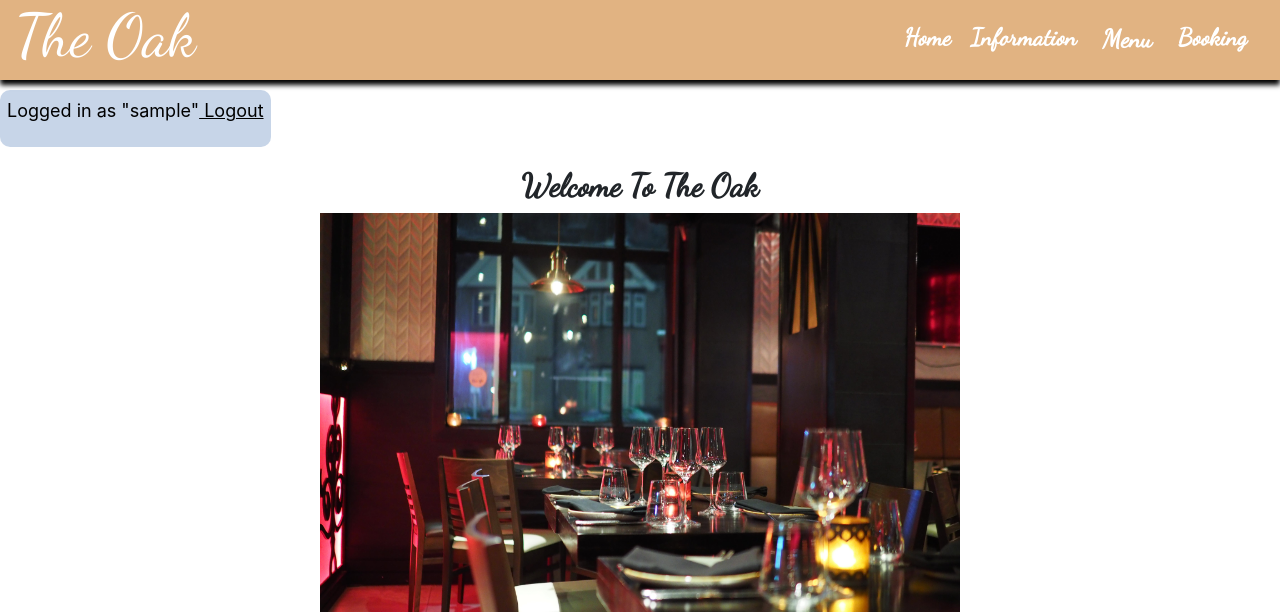
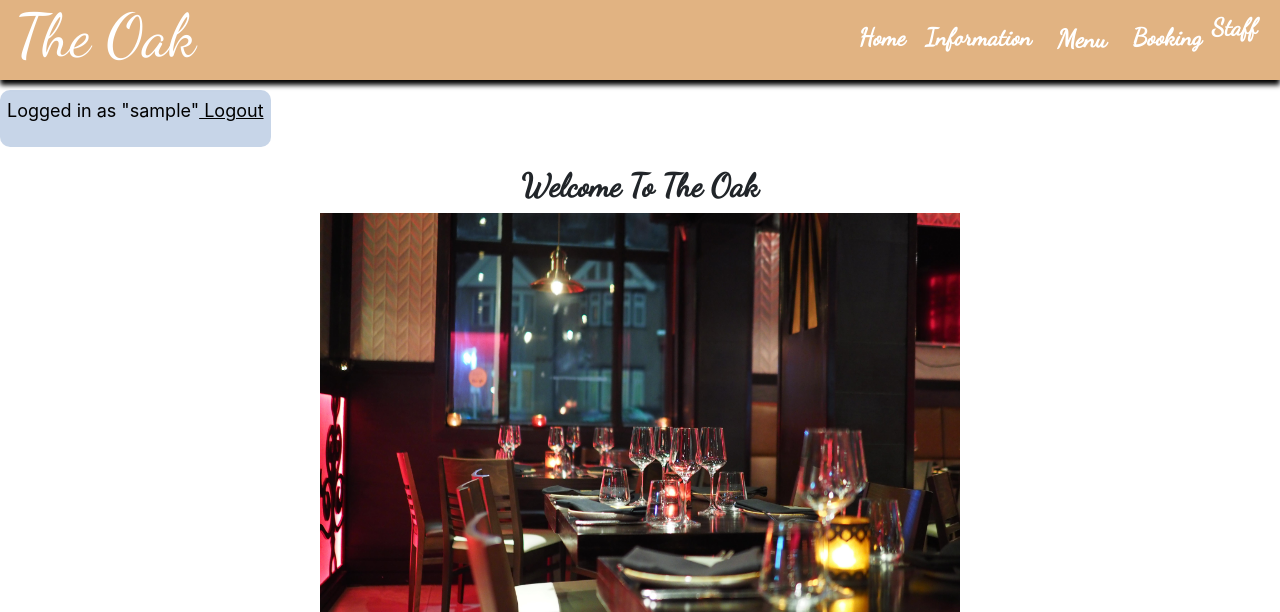
Before and after one commit to oscarbutler/restaurant, a Django app: page / in a window 1280 px wide. Shown: the top 612 px of the page. Run offline with Django 4.2, Linux system fonts and the light colour scheme; the visitor is signed in with stand-in values (Sample User, id 1); some libraries are stand-ins or nearby versions.

Commit message:
Add urls for admin page and text

```diff
--- a/templates/base.html
+++ b/templates/base.html
@@ -74,6 +74,11 @@
                             </a>
                         </li>
                         {% if user.is_authenticated and user.is_staff %}
+                        <li class="menu-admin">
+                            <a href="{% url 'admin:index' %}" aria-label="Link to admin page">
+                                <span>Staff</span>
+                            </a>
+                        </li>
                         {% endif %}
                     </ul>
                 </div>
```
